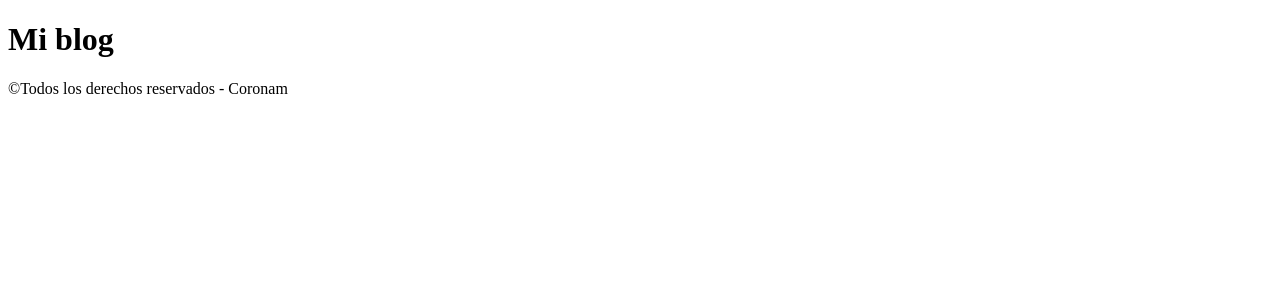
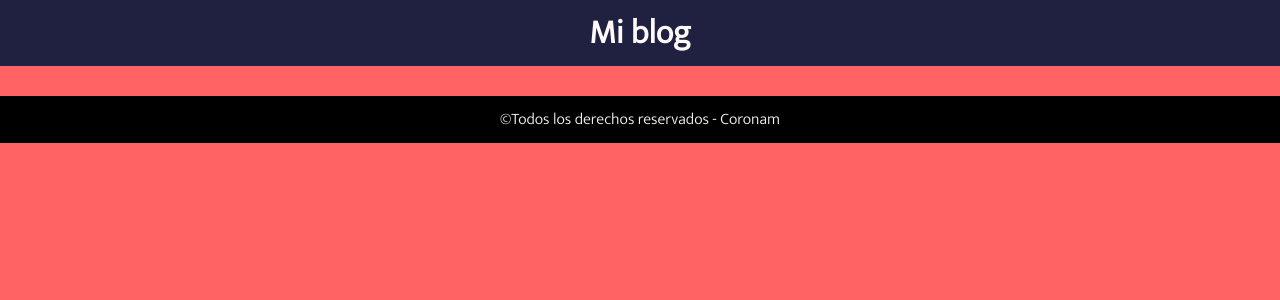
Before and after one commit to coronam88/my-first-blog, a Django app: page / in a window 1280 px wide. Shown: the top 300 px of the page. Run offline with Django 3.2, Linux system fonts and the light colour scheme; data that the repository does not hold is empty.

Commit message:
ACTUALIZACION DE CSS

```diff
--- /dev/null
+++ b/blog/static/css/style.css
@@ -0,0 +1,99 @@
+*{
+    margin:0;
+    padding:0;
+    font-family: 'Mukta', sans-serif;
+
+}
+
+
+body{
+    background-color: #ff6363;
+}
+
+header{
+    text-align: left;
+    background-color: #202040;
+}
+
+header h1{
+    padding:5px;
+    color:snow;
+    font-size: 25pt;
+    text-align: center;
+}
+
+section{
+    padding: 15px;
+    display: flex;
+    flex-direction: row;
+    justify-content: space-around;
+    flex-wrap: wrap;
+
+}
+
+.post{
+    width: 21%;
+    padding: 15px;
+    background-color: darkgray;
+    border-radius:5% ;
+}
+
+.post a, .post a:active{
+    text-decoration: none;
+    color:black;
+    margin-bottom: 20px;
+    text-align: center;
+    font-size: 20pt;
+}
+
+
+
+.post a:hover{
+    color:rgb(128, 3, 3);
+    margin-left: 5px;
+    margin-bottom: 5px;
+}
+
+.post p{
+    text-align: justify;
+}
+
+footer{
+    padding:10px;
+    background-color:black;
+    color:whitesmoke;
+    text-align: center;
+}
+
+
+/* Large Devices */
+@media all and (min-width:992px){
+    .post{
+        margin-bottom: 15px;
+        width:22%
+    }
+}
+
+
+/* Medium Devices */
+@media all and (min-width:768px) and (max-width:991px){
+    .post{
+        margin-bottom: 15px;
+        width:30%
+    }
+}
+
+@media all and (min-width:600px;) and (max-width:767px){
+    .post{
+        margin-bottom: 15px;
+        width:45%;
+    }
+}
+
+/* Dispositivos Moviles muy Chicos */
+@media all and (max-width:599px){
+    .post{
+        margin-bottom: 15px;
+        width:100%;
+    }
+}
--- a/blog/templates/blog/post_list.html
+++ b/blog/templates/blog/post_list.html
@@ -1,4 +1,5 @@
 <!DOCTYPE html>
+{% load static %}
 <html lang="es">
 <head>
     <meta charset="UTF-8">
@@ -6,6 +7,9 @@
     <meta name="author" content="Coronam">
     <meta name="description" content="Mi Blog">
     <meta name="keywords" content="blog,foro,contenido">
+    <link rel="stylesheet" href="{% static '/css/style.css' %}">
+    <link href="https://fonts.googleapis.com/css2?family=Mukta:wght@300&display=swap" rel="stylesheet">
+
     <title>Mi Blog</title>
 </head>
 <body>
@@ -13,23 +17,13 @@
         <h1>Mi blog</h1>
     </header>
     <section>
-        <div>
-            {% for post in posts %}
+        {% for post in posts %}
+        <div class="post">
             <h1><a href="" alt="Mi primer post">{{post.title}}</a></h1>
             <p>{{post.text|linebreaksbr}} </p>
             <p>Published: {{post.published_date}}</p>
-            {% endfor %}
         </div>
-        <!-- <div>
-            <h1><a href="" alt="Mi primer post">Primer Post</a></h1>
-            <p>Lorem ipsum dolor sit amet consectetur adipisicing elit. Hic, doloribus. Maiores soluta voluptatibus similique pariatur cumque dolor error iusto earum adipisci temporibus nostrum a suscipit architecto iure omnis ipsa quam porro esse impedit velit, blanditiis qui, facilis quasi. Vel voluptatum inventore atque ipsum? Nostrum accusantium dignissimos facilis, mollitia a unde animi, perspiciatis exercitationem quo ducimus vero ratione tenetur voluptas aliquam, provident omnis. Sed consectetur magni ipsa et sunt at eligendi eveniet.</p>
-            <p>Published: 14.06.2014</p>
-        </div>
-        <div>
-            <h1><a href="" alt="Mi primer post">Primer Post</a></h1>
-            <p>Lorem ipsum dolor sit amet consectetur adipisicing elit. Hic, doloribus. Maiores soluta voluptatibus similique pariatur cumque dolor error iusto earum adipisci temporibus nostrum a suscipit architecto iure omnis ipsa quam porro esse impedit velit, blanditiis qui, facilis quasi. Vel voluptatum inventore atque ipsum? Nostrum accusantium dignissimos facilis, mollitia a unde animi, perspiciatis exercitationem quo ducimus vero ratione tenetur voluptas aliquam, provident omnis. Sed consectetur magni ipsa et sunt at eligendi eveniet.</p>
-            <p>Published: 14.06.2014</p>
-        </div> -->
+        {% endfor %}
     </section>
     <footer>&copy;Todos los derechos reservados - Coronam</footer>
 </body>
```
